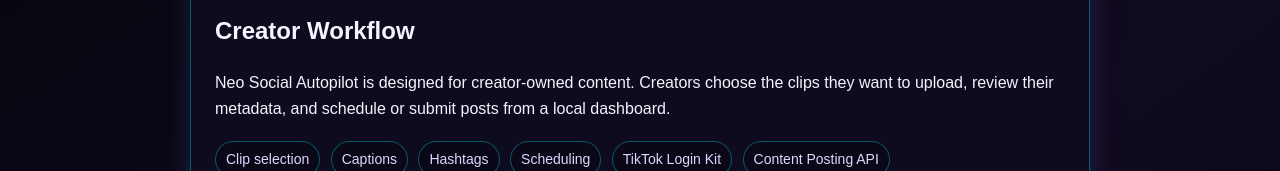
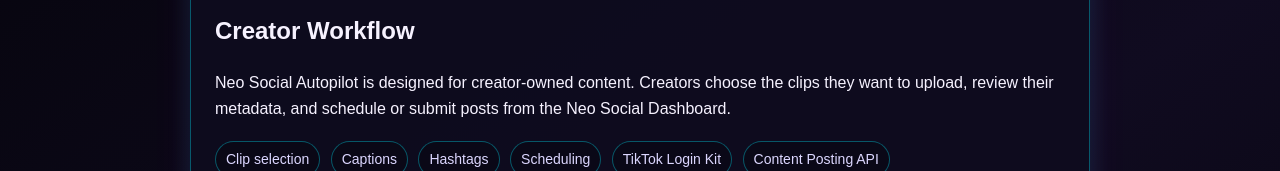
Before and after one commit to teddyjay4395/neo-social-autopilot, a plain HTML site: page index.html in a window 1280 px wide. Shown: the part 311-482 px from the top of the page. Drawn offline with Linux system fonts and the light colour scheme.

Commit message:
Update index.html

```diff
--- a/index.html
+++ b/index.html
@@ -57,8 +57,8 @@
     <h2>Creator Workflow</h2>
     <p>
       Neo Social Autopilot is designed for creator-owned content. Creators choose the clips
-      they want to upload, review their metadata, and schedule or submit posts from a local
-      dashboard.
+      they want to upload, review their metadata, and schedule or submit posts from the Neo Social
+      Dashboard.
     </p>
 
     <div>
```
